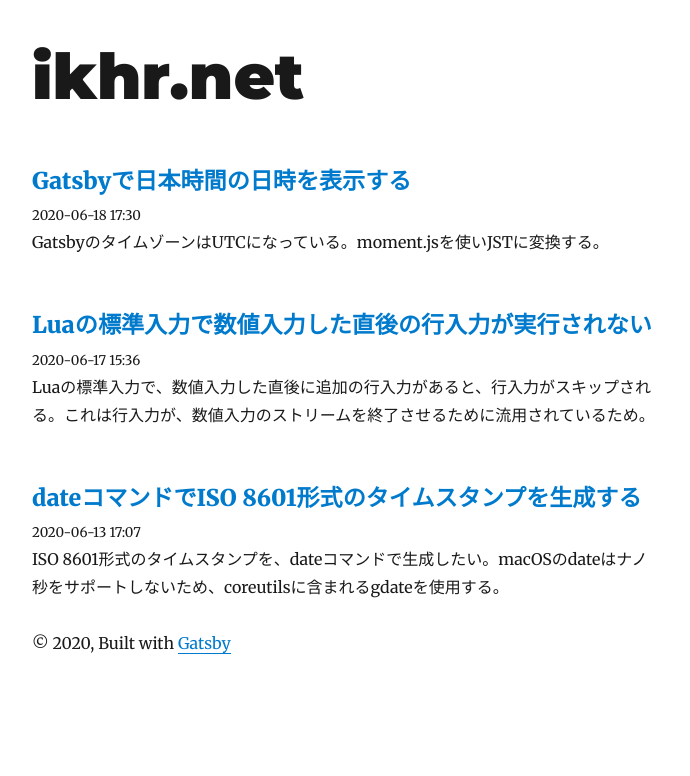
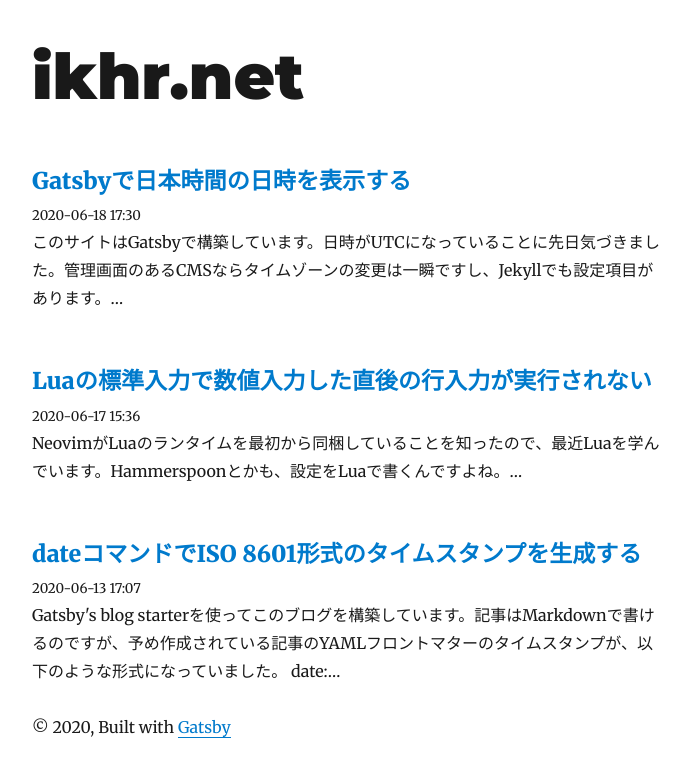
Before and after one commit to ikhrnet/ikhr.net, a Gatsby site: page / in a window 1280 px wide. Shown: the whole page, without its empty margins (293-983 px from the left). Built offline with nearby package versions, Linux system fonts and the light colour scheme; Gatsby itself is replaced by a stand-in of ours; some packages are replaced by stand-ins of ours.

Commit message:
Show excerpt instead of description in post list

```diff
--- a/src/pages/index.tsx
+++ b/src/pages/index.tsx
@@ -59,7 +59,7 @@ const BlogIndex = ({ data, location }: PageProps<Data>) => {
             <section>
               <p
                 dangerouslySetInnerHTML={{
-                  __html: node.frontmatter.description || node.excerpt,
+                  __html: node.excerpt,
                 }}
               />
             </section>
```
